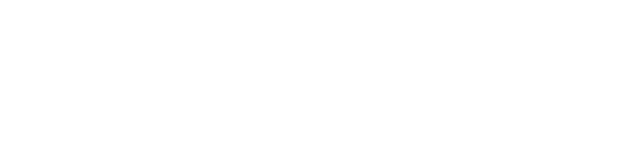
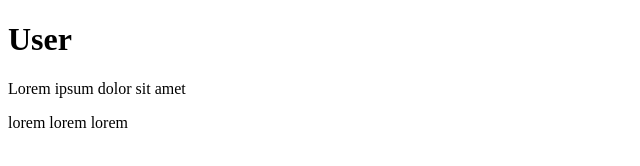
Before and after one commit to kacasimic/foodmate, a plain HTML site: page user.html in a window 1280 px wide. Shown: the whole page, without its empty margins (0-640 px from the left). Drawn offline with Linux system fonts and the light colour scheme.

Commit message:
Updated User

```diff
--- a/user.html
+++ b/user.html
@@ -6,6 +6,8 @@
     <title>User</title>
 </head>
 <body>
-
+    <h1>User</h1>
+    <p>Lorem ipsum dolor sit amet</p>
+    <p>lorem lorem lorem</p>
 </body>
 </html>
```
